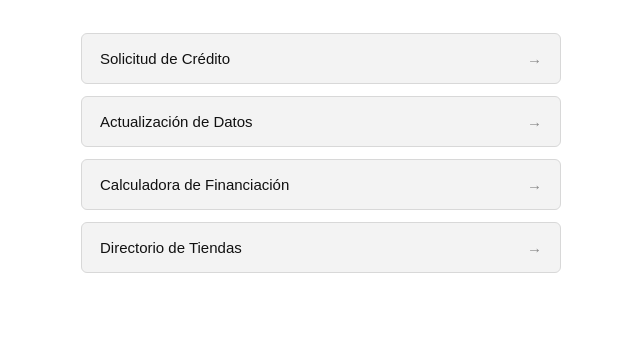
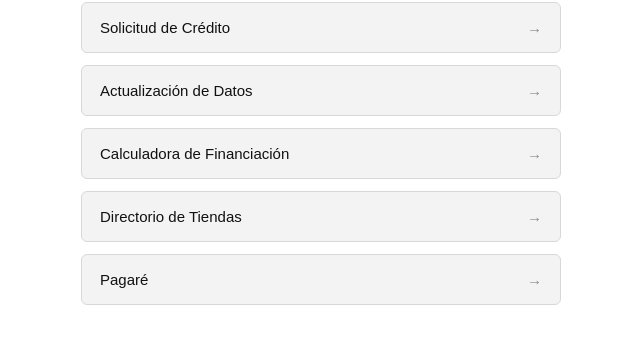
Before and after one commit to sterncred/sterncred.github.io, a plain HTML site: page index.html in a window 1280 px wide. Shown: the part 339-682 px from the top of the page, without its empty margins (319-959 px from the left). Drawn offline with Linux system fonts and the light colour scheme.

Commit message:
Update index.html

```diff
--- a/index.html
+++ b/index.html
@@ -48,6 +48,7 @@
     <a class="tool" href="/actualizacion/">Actualización de Datos <span class="arrow">→</span></a>
     <a class="tool" href="/calculadora/">Calculadora de Financiación <span class="arrow">→</span></a>
     <a class="tool" href="/tiendas/">Directorio de Tiendas <span class="arrow">→</span></a>
+    <a class="tool" href="/pagare/">Pagaré <span class="arrow">→</span></a>
   </div>
 </body>
 </html>
```
